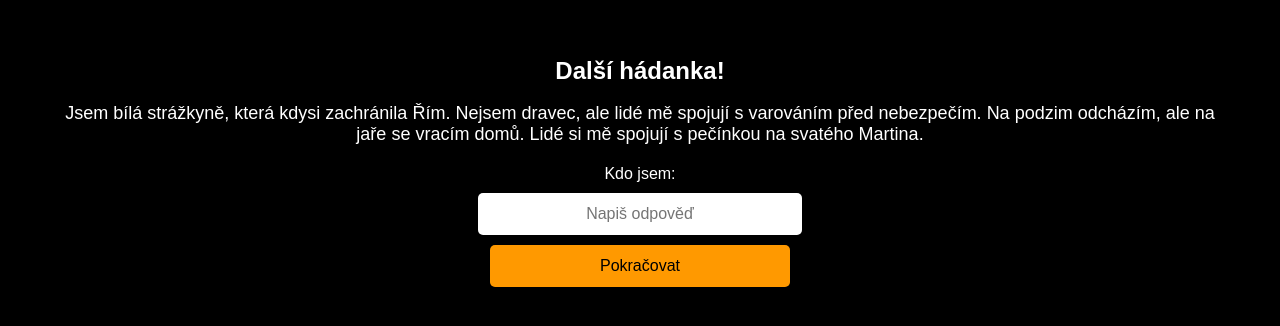
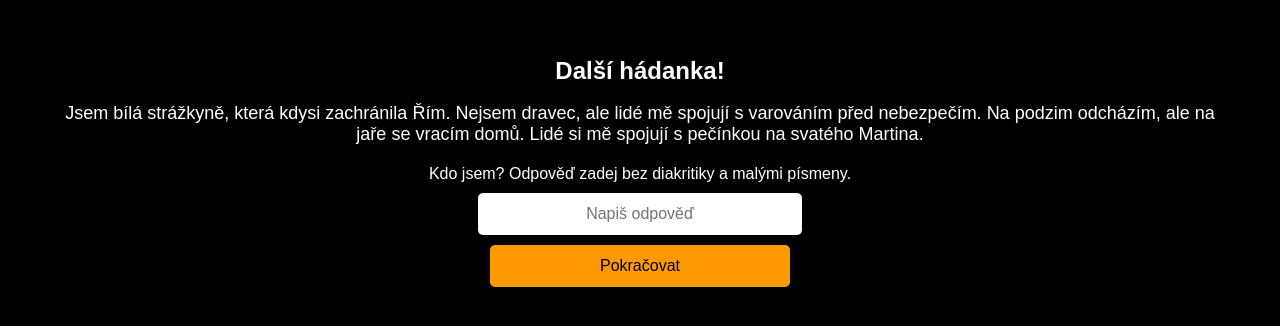
Before and after one commit to KarolinaChladikova/tajnyweb, a plain HTML site: page dal.html in a window 1280 px wide. Shown: the part 226-552 px from the top of the page. Drawn offline with Linux system fonts and the light colour scheme.

Commit message:
Update dal.html

```diff
--- a/dal.html
+++ b/dal.html
@@ -18,7 +18,7 @@
 
         <!-- Formulář pro odpověď -->
         <form id="answerForm">
-            <label for="answer">Kdo jsem:</label>
+            <label for="answer">Kdo jsem? Odpověď zadej bez diakritiky a malými písmeny.</label>
             <input type="text" id="answer" name="answer" placeholder="Napiš odpověď" required>
             <button type="submit">Pokračovat</button>
         </form>
```
